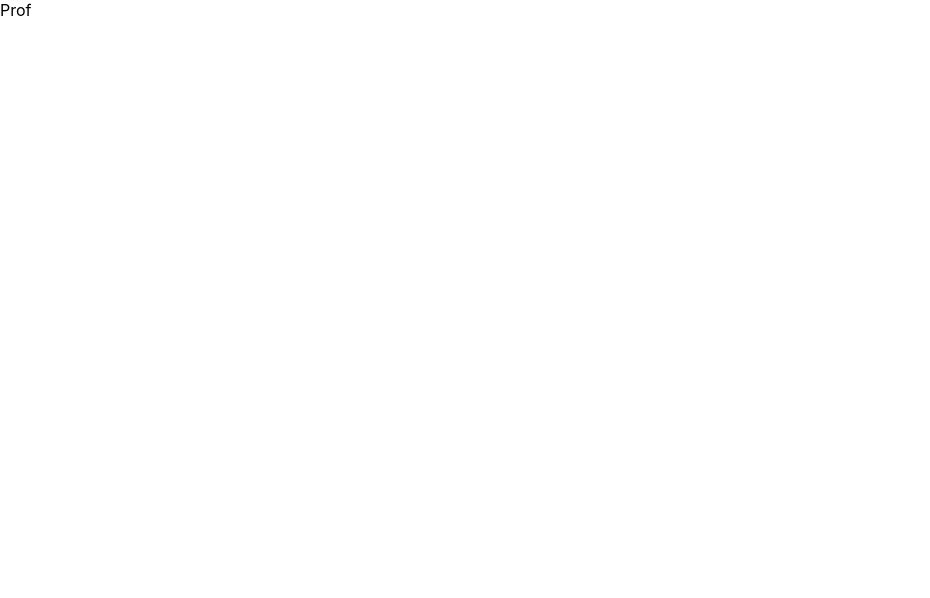
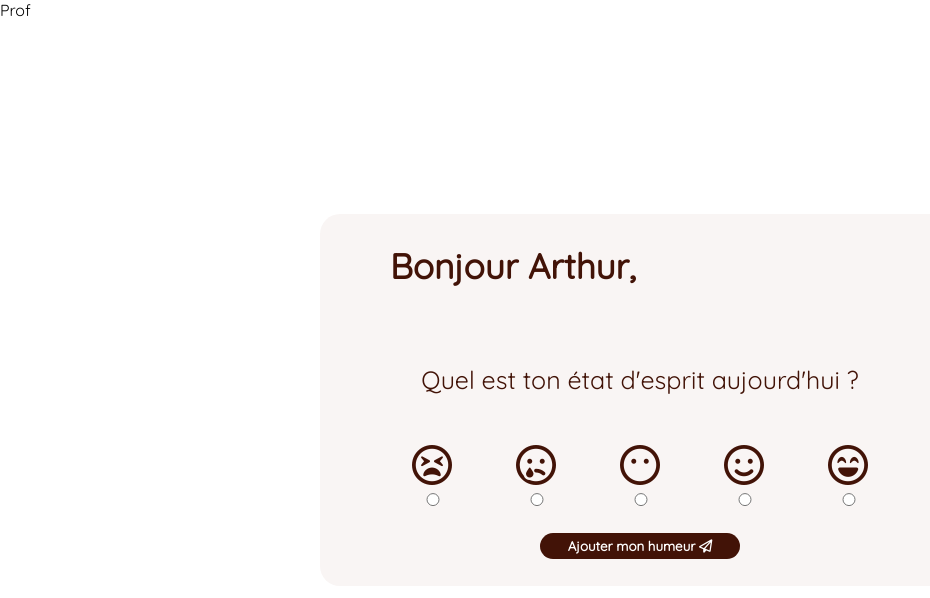
Before and after one commit to WildCodeSchool/2020-11-wns-paris-tamplo-projet-front, a React (Create React App) app: page /teacher in a window 1280 px wide. Shown: the top 598 px of the page, without its empty margins (0-930 px from the left). Built offline with nearby package versions, Linux system fonts and the light colour scheme.

Commit message:
create modal + style

```diff
--- a/public/index.html
+++ b/public/index.html
@@ -5,6 +5,11 @@
     <link rel="icon" href="%PUBLIC_URL%/favicon.ico" />
     <meta name="viewport" content="width=device-width, initial-scale=1" />
     <meta name="theme-color" content="#000000" />
+
+    <script
+      src="https://kit.fontawesome.com/80c4ae4131.js"
+      crossorigin="anonymous"
+    ></script>
     <meta
       name="description"
       content="Web site created using create-react-app"
@@ -24,6 +29,12 @@
       work correctly both with client-side routing and a non-root public URL.
       Learn how to configure a non-root public URL by running `npm run build`.
     -->
+    <link rel="preconnect" href="https://fonts.gstatic.com" />
+    <link rel="preconnect" href="https://fonts.gstatic.com" />
+    <link
+      href="https://fonts.googleapis.com/css2?family=Quicksand&display=swap"
+      rel="stylesheet"
+    />
     <title>React App</title>
   </head>
   <body>
--- a/src/App.js
+++ b/src/App.js
@@ -1,28 +1,30 @@
 import React from 'react'
 import { Switch, Route, Link } from 'react-router-dom'
+import MoodModal from './components/MoodModal'
 
 import Student from './components/Student'
 import Teacher from './components/Teacher'
 
-import { Nav, ButtonNav } from "./styles/element";
+import { Nav, ButtonNav } from './styles/element'
 
 const App = () => {
   return (
     <div className="app-container">
       <Switch>
-        <Route exact path='/'>
+        <Route exact path="/">
           <Nav>
             <ButtonNav>
-              <Link to='/student'>Student</Link>
+              <Link to="/student">Student</Link>
             </ButtonNav>
             <ButtonNav>
-              <Link to='/teacher'>Teacher</Link>
+              <Link to="/teacher">Teacher</Link>
             </ButtonNav>
           </Nav>
         </Route>
         <Route path="/student" component={Student} />
         <Route path="/teacher" component={Teacher} />
       </Switch>
+      <MoodModal />
     </div>
   )
 }
--- /dev/null
+++ b/src/components/MoodModal.js
@@ -0,0 +1,103 @@
+import React, { useState } from 'react'
+import { Redirect } from 'react-router-dom'
+import {
+  Title,
+  Modal,
+  SimpleText,
+  Label,
+  Container,
+  Form,
+  Button,
+  Div
+} from '../styles/modal-element'
+
+const MoodModal = () => {
+  const [mood, setMood] = useState()
+  const [redirect, setRedirect] = useState(null)
+
+  const handleSubmit = (e) => {
+    try {
+      e.preventDefault()
+      console.log(mood)
+      setRedirect('/')
+    } catch (err) {
+      console.error(err)
+    }
+  }
+
+  if (redirect) {
+    return <Redirect to={redirect} />
+  }
+
+  return (
+    <Modal>
+      <Title>Bonjour Arthur,</Title>
+      <SimpleText>Quel est ton état d'esprit aujourd'hui ?</SimpleText>
+      <Form onSubmit={handleSubmit}>
+        <Container>
+          <Div>
+            <Label>
+              <i className="far fa-tired"></i>
+            </Label>
+            <input
+              type="radio"
+              value="1"
+              checked={mood === 1}
+              onChange={(e) => setMood(parseInt(e.target.value))}
+            />
+          </Div>
+          <Div>
+            <Label>
+              <i className="far fa-sad-tear"></i>
+            </Label>
+            <input
+              type="radio"
+              value="2"
+              checked={mood === 2}
+              onChange={(e) => setMood(parseInt(e.target.value))}
+            />
+          </Div>
+          <Div>
+            <Label>
+              <i className="far fa-meh-blank"></i>
+            </Label>
+            <input
+              type="radio"
+              value="3"
+              checked={mood === 3}
+              onChange={(e) => setMood(parseInt(e.target.value))}
+            />
+          </Div>
+          <Div>
+            <Label>
+              <i className="far fa-smile"></i>
+            </Label>
+            <input
+              type="radio"
+              value="4"
+              checked={mood === 4}
+              onChange={(e) => setMood(parseInt(e.target.value))}
+            />
+          </Div>
+          <Div>
+            <Label>
+              <i className="far fa-laugh-beam"></i>
+            </Label>
+            <input
+              type="radio"
+              value="5"
+              checked={mood === 5}
+              onChange={(e) => setMood(parseInt(e.target.value))}
+            />
+          </Div>
+        </Container>
+        {mood && <SimpleText>Tu as selectionné l'humeur {mood} !</SimpleText>}
+        <Button type="submit">
+          Ajouter mon humeur <i className="far fa-paper-plane"></i>
+        </Button>
+      </Form>
+    </Modal>
+  )
+}
+
+export default MoodModal
--- a/src/index.css
+++ b/src/index.css
@@ -1,8 +1,8 @@
 body {
   margin: 0;
-  font-family: -apple-system, BlinkMacSystemFont, 'Segoe UI', 'Roboto', 'Oxygen',
-    'Ubuntu', 'Cantarell', 'Fira Sans', 'Droid Sans', 'Helvetica Neue',
-    sans-serif;
+  font-family: 'Quicksand', -apple-system, BlinkMacSystemFont, 'Segoe UI',
+    'Roboto', 'Oxygen', 'Ubuntu', 'Cantarell', 'Fira Sans', 'Droid Sans',
+    'Helvetica Neue', sans-serif;
   -webkit-font-smoothing: antialiased;
   -moz-osx-font-smoothing: grayscale;
 }
--- /dev/null
+++ b/src/styles/modal-element.js
@@ -0,0 +1,59 @@
+import styled from 'styled-components'
+
+export const Title = styled.h1`
+  display: flex;
+  font-size: 35px;
+  padding: 0.2em 2em;
+  color: #421307;
+`
+export const Modal = styled.div`
+  display: flex;
+  flex-flow: column wrap;
+  width: 50%;
+  margin: auto;
+  background: #f9f5f4;
+  border-radius: 20px;
+  position: absolute;
+  top: 50%;
+  left: 50%;
+  transform: translate(-50%, -50%);
+`
+export const SimpleText = styled.p`
+  display: flex;
+  flex-flow: row no-wrap;
+  justify-content: center;
+  color: #421307;
+  padding: 0.8em;
+  font-size: 25px;
+`
+export const Label = styled.label`
+  margin: 0 0.8em;
+  font-size: 40px;
+  color: #421307;
+`
+export const Container = styled.div`
+  display: flex;
+  flex-flow: row no-wrap;
+  justify-content: center;
+`
+export const Form = styled.form`
+  display: flex;
+  flex-flow: column wrap;
+  justify-content: center;
+  margin: auto;
+`
+export const Button = styled.button`
+  width: 200px;
+  border: none;
+  background: #421307;
+  color: white;
+  border-radius: 15px;
+  padding: 0.4em;
+  margin: 2em auto;
+  font-family: 'Quicksand';
+  font-weight: bold;
+`
+export const Div = styled.div`
+  display: flex;
+  flex-flow: column wrap;
+`
```
